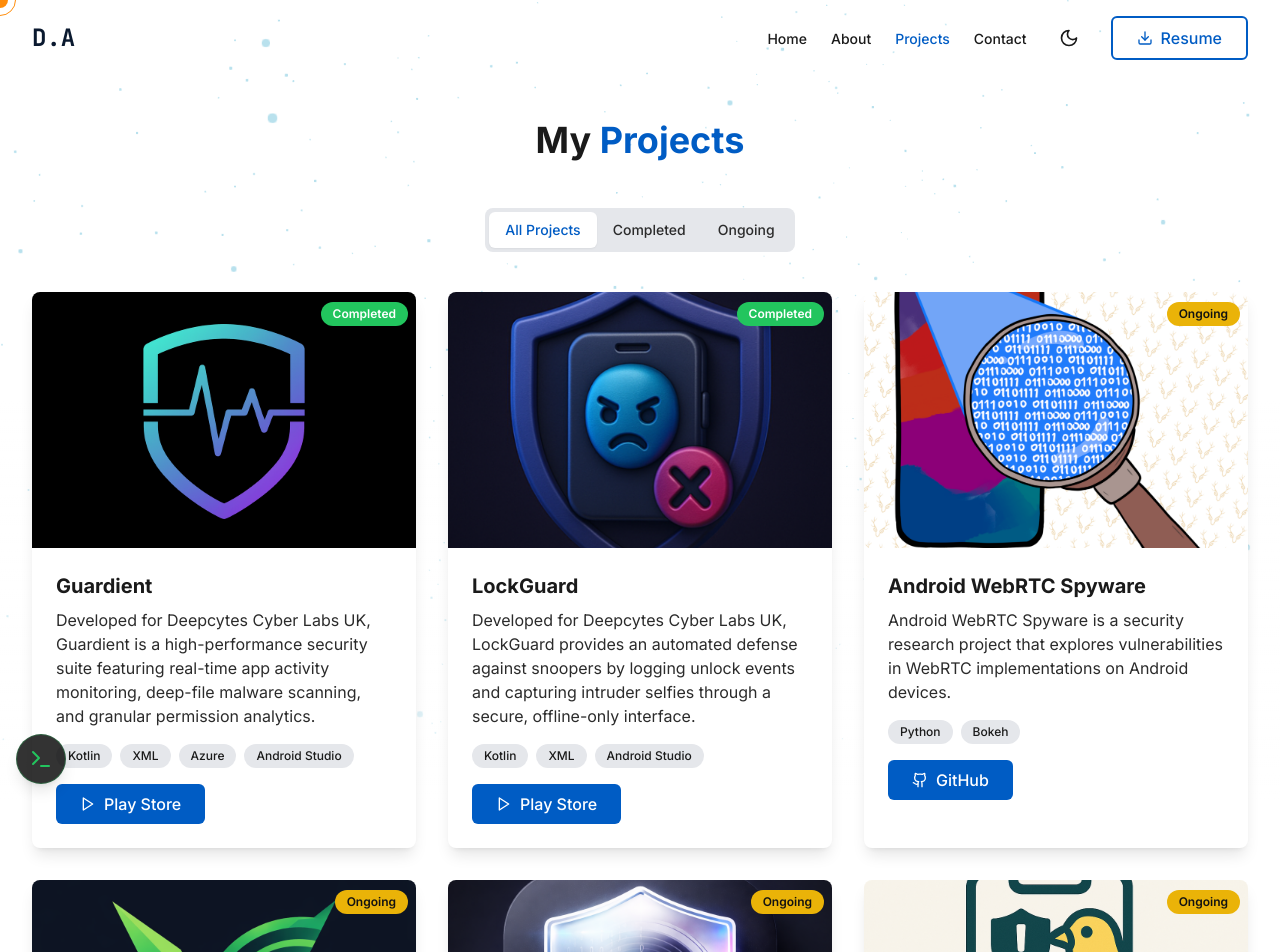
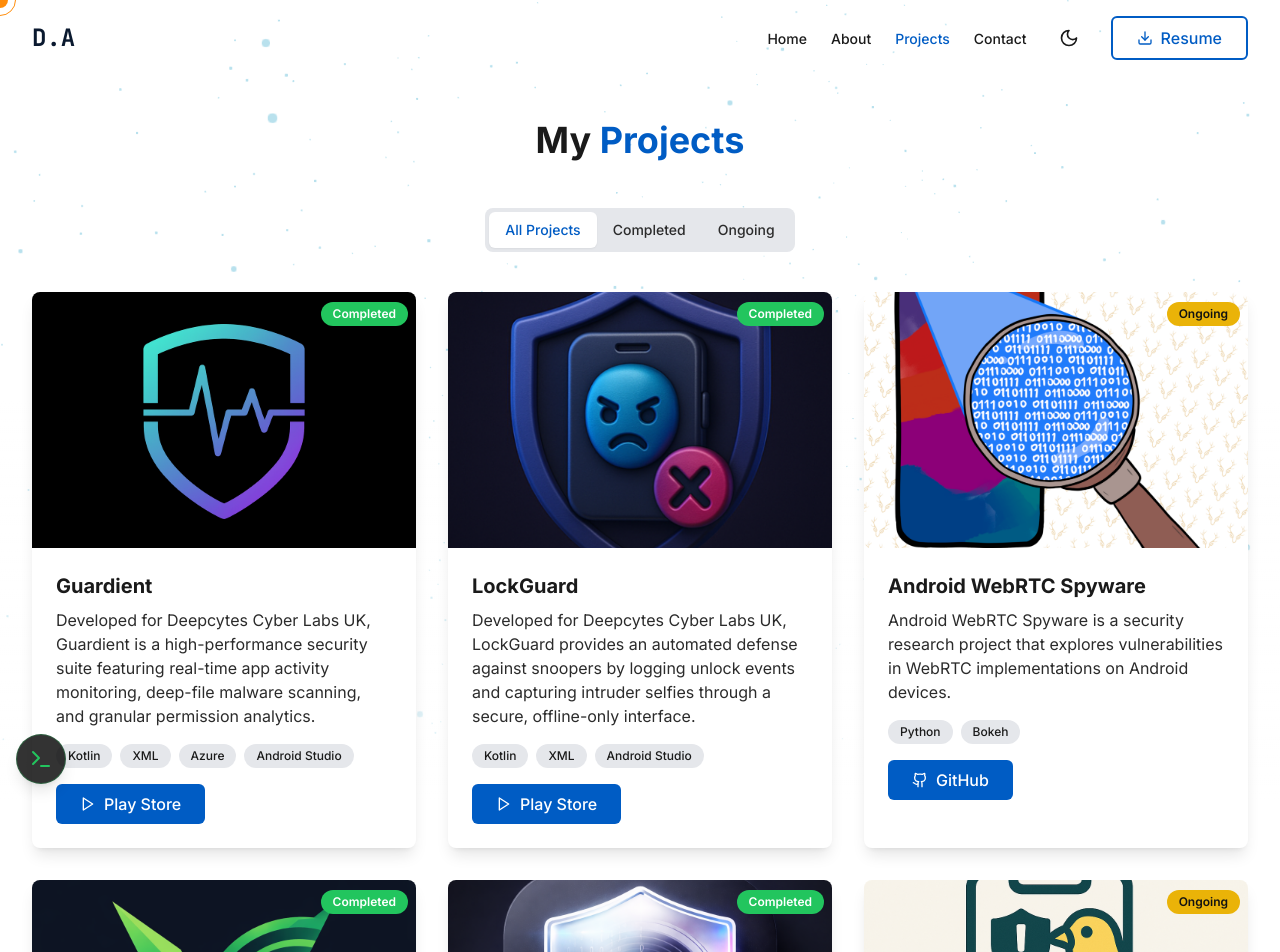
Before and after one commit to DhruvAthaide/PortfolioWebsite, a React (Vite) app: page /projects in a window 1280 px wide. Shown: the top 952 px of the page. Built offline with nearby package versions, Linux system fonts and the light colour scheme.

Commit message:
Updated Projects

```diff
--- a/src/data/projects.ts
+++ b/src/data/projects.ts
@@ -35,7 +35,7 @@ export const projects: Project[] = [
     image: '/images/projects-vanguard.png',
     technologies: ['Flutter','Dart','Android Studio'],
     github: 'https://github.com/DhruvAthaide/Android_WebRTC_Spyware',
-    status: 'ongoing'
+    status: 'completed'
   },
   {
     id: 'exifly',
@@ -44,7 +44,7 @@ export const projects: Project[] = [
     image: '/images/projects-exifly.png',
     technologies: ['Java','XML','Android Studio'],
     github: 'https://github.com/DhruvAthaide/Android_WebRTC_Spyware',
-    status: 'ongoing'
+    status: 'completed'
   },
   {
     id: 'clipboard-canary',
```
